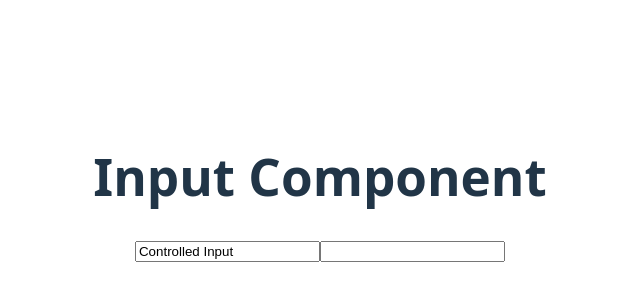
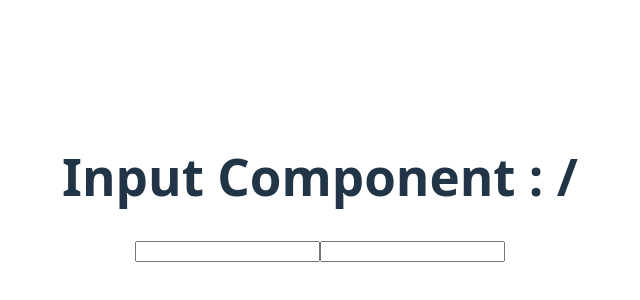
Before and after one commit to nana1243/practice, a React (Vite) app in the folder form-component/: page / in a window 1280 px wide. Shown: the part 212-512 px from the top of the page, without its empty margins (320-960 px from the left). Built offline with nearby package versions, Linux system fonts and the light colour scheme.

Commit message:
fea)[7/16] 객체 상태로 한번에 제어하기

```diff
--- a/form-component/src/components/controlled/Input.tsx
+++ b/form-component/src/components/controlled/Input.tsx
@@ -1,8 +1,13 @@
 import React from 'react';
 
 function Input() {
-    const [input, setInput] = React.useState<string>('Controlled Input');
+    const [input, setInput] = React.useState<string>('');
     const [pwd , setPwd] = React.useState<string>('');
+
+    const [formState, setFormState] = React.useState({
+        email: '',
+        pwd : ''
+    });
 
 
     const handleChange = (event: React.ChangeEvent<HTMLInputElement>) => {
@@ -13,15 +18,21 @@ function Input() {
     }
 
 
-
+    const handleFormChange = (event: React.ChangeEvent<HTMLInputElement>) => {
+        const { name, value } = event.target;
+        setFormState(prevState => ({
+            ...prevState,
+            [name]: value
+        }));
+    }
 
     return (
         <>
-            <h1>Input Component</h1>
+            <h1>Input Component : {formState.email} / {formState.pwd}</h1>
 
             <form>
-                <input type="text" name="email" value={input}  onChange={handleChange}/>
-                <input type="password" value={pwd}  onChange={handlePwdChange}/>
+                <input type="text" name="email" value={formState.email}  onChange={handleFormChange}/>
+                <input type="password" name="pwd" value={formState.pwd}  onChange={handleFormChange}/>
             </form>
 
         </>
```
